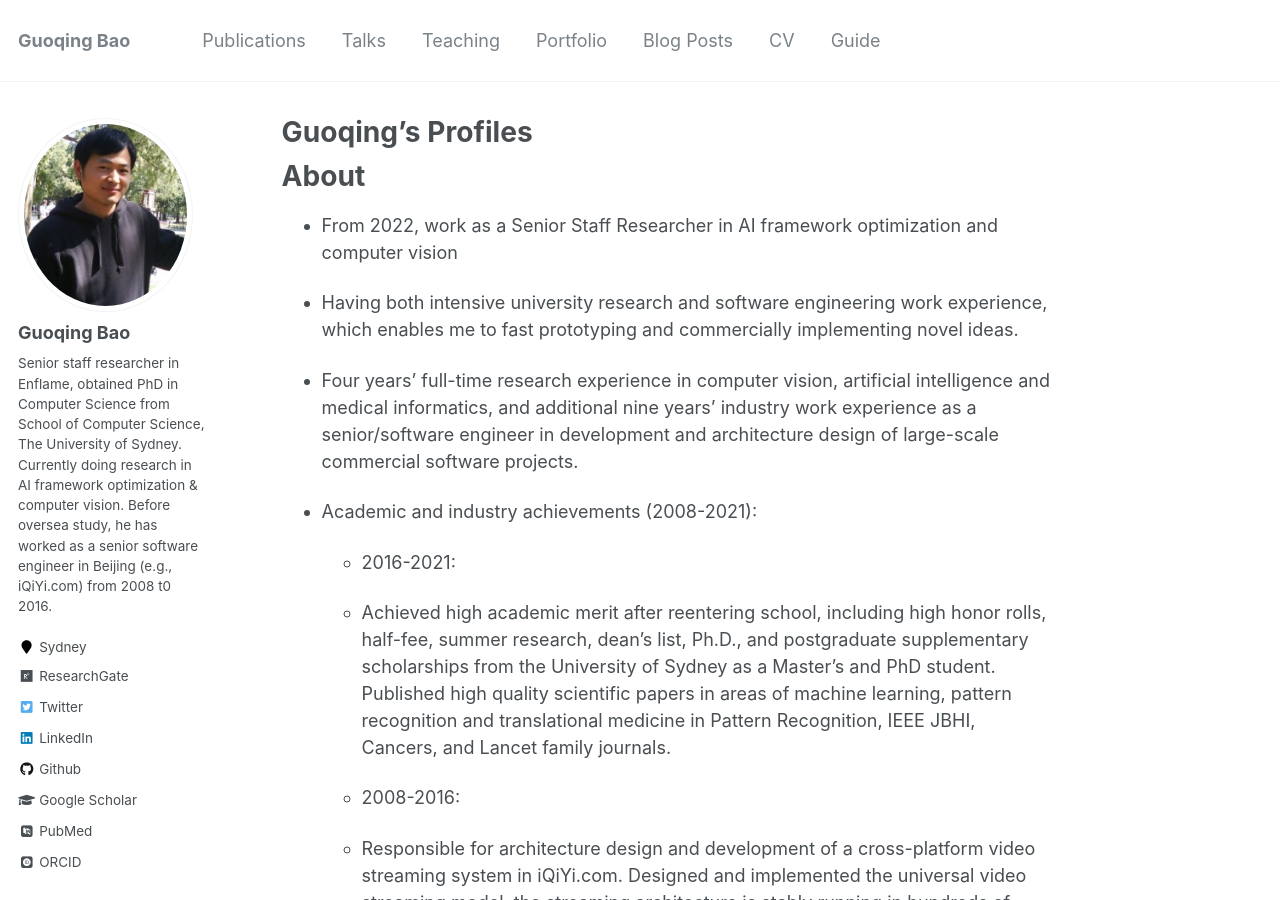
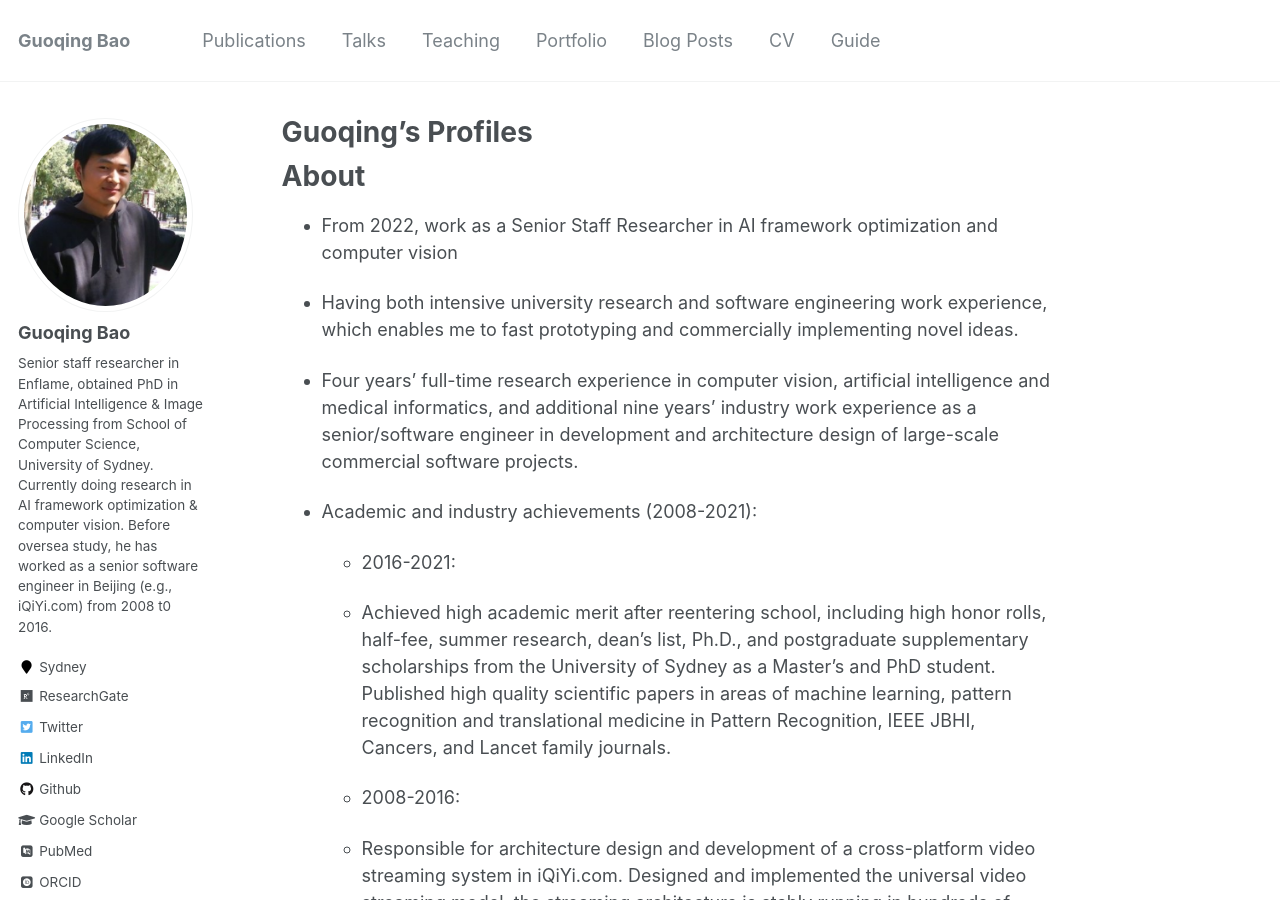
Before and after one commit to guoqingbao/guoqingbao.github.io, a Jekyll site: the page built from _pages/about.md, in a window 1280 px wide and 900 px high. Built offline with Jekyll 4.4.1, drawn with Linux system fonts in a browser that asks for light colours; some web fonts are replaced; some of the changed lines change nothing that is shown.

Commit message:
Update _config.yml

```diff
--- a/_config.yml
+++ b/_config.yml
@@ -11,7 +11,7 @@
 title                    : "Guoqing Bao"
 title_separator          : "-"
 name                     : &name "Guoqing Bao"
-description              : &description "Senior staff researcher in Enflame, obtained his PhD in Artificial Intelligence and Image Processing from School of Computer Science, The University of Sydney. Currently doing research in AI framework optimization & computer vision. Before oversea study, he has worked as a senior software engineer in Beijing (e.g., iQiYi.com) from 2008 t0 2016."
+description              : &description "Senior staff researcher in Enflame, obtained his PhD in Artificial Intelligence and Image Processing from School of Computer Science, The University of Sydney. Currently doing research in AI framework optimization & computer vision. Before oversea study, he has worked as a senior software engineer in Beijing (e.g., iQiYi.com) from 2008 to 2016."
 url                      : https://guoqingbao.github.io # the base hostname & protocol for your site e.g. "https://mmistakes.github.io"
 baseurl                  : "" # the subpath of your site, e.g. "/blog"
 repository               : "guoqingbao/guoqingbao.github.io"
@@ -83,7 +83,7 @@
 author:
   name             : "Guoqing Bao"
   avatar           : "profile.png"
-  bio              : "Senior staff researcher in Enflame, obtained PhD in Computer Science from School of Computer Science, The University of Sydney. Currently doing research in AI framework optimization & computer vision. Before oversea study, he has worked as a senior software engineer in Beijing (e.g., iQiYi.com) from 2008 t0 2016."
+  bio              : "Senior staff researcher in Enflame, obtained PhD in Artificial Intelligence & Image Processing from School of Computer Science, University of Sydney. Currently doing research in AI framework optimization & computer vision. Before oversea study, he has worked as a senior software engineer in Beijing (e.g., iQiYi.com) from 2008 t0 2016."
   location         : "Sydney"
   employer         :
   pubmed           : "https://www.ncbi.nlm.nih.gov/pubmed/?term=guoqing+bao"
@@ -97,13 +97,13 @@
   flickr           :
   facebook         :
   foursquare       :
-  github           : "https://github.com/guoqingbao"
+  github           : "guoqingbao"
   google_plus      :
   keybase          :
   instagram        :
   impactstory      : #"https://profiles.impactstory.org/u/xxxx-xxxx-xxxx-xxxx"
   lastfm           :
-  linkedin         : "https://www.linkedin.com/in/topon"
+  linkedin         : "topon"
   orcid            : "https://orcid.org/0000-0002-0669-6358"
   pinterest        :
   soundcloud       :
```
